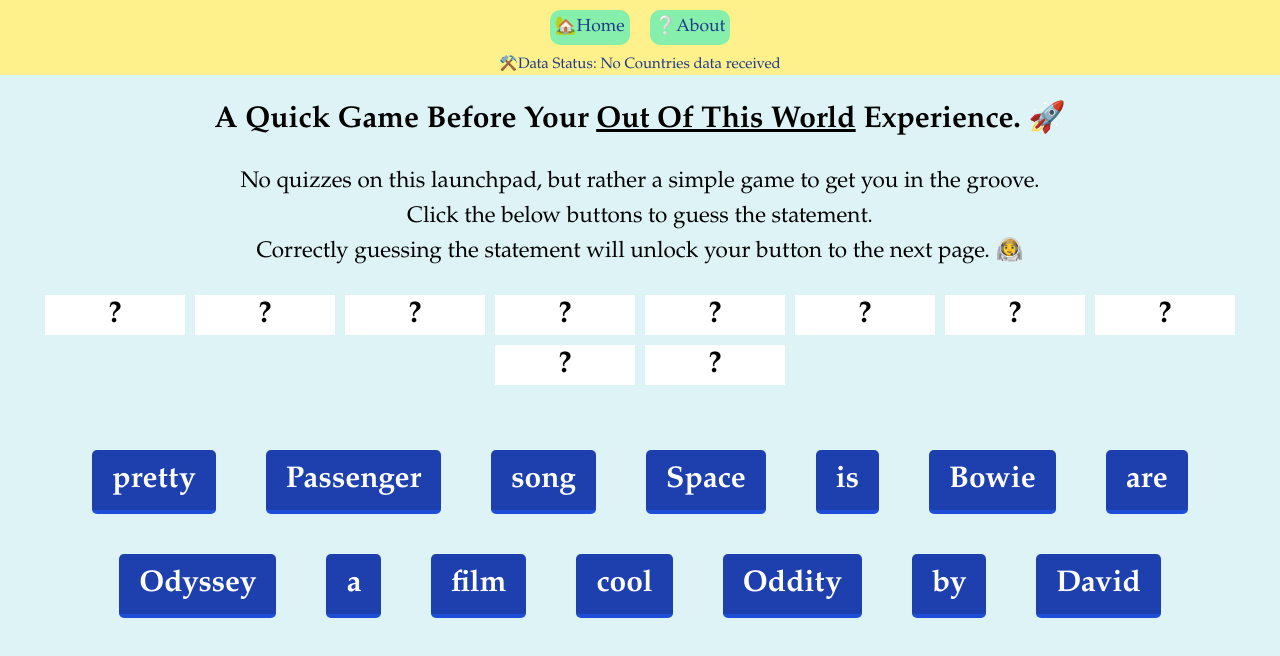
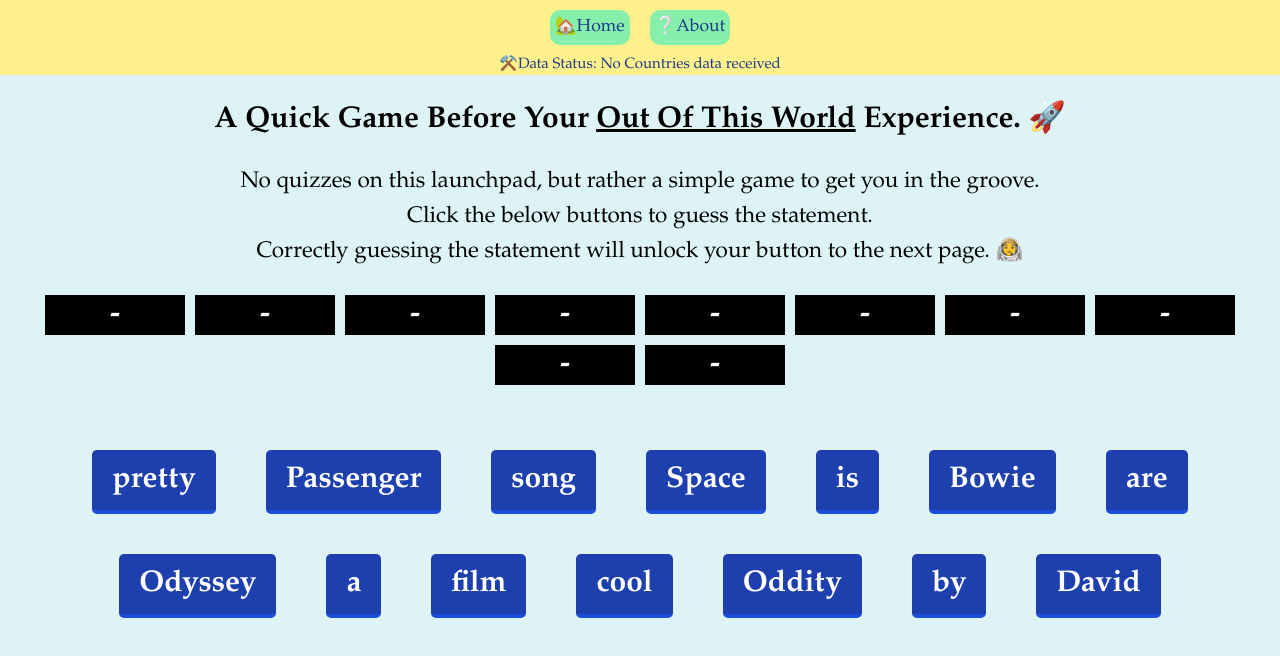
Before and after one commit to gohguancheng/clever-virtual-wanderer, a React (Vite) app: page /1/GroundControl in a window 1280 px wide. Shown: the top 656 px of the page. Built offline with nearby package versions, Linux system fonts and the light colour scheme; no server answers; the HTML template or start-up script is replaced by a standard one.

Commit message:
adjusted ResultPage and content. Changed SpaceOddityPage text font.

```diff
--- a/src/Pages/ResultsPage.jsx
+++ b/src/Pages/ResultsPage.jsx
@@ -93,12 +93,12 @@
           <span className="underline">{facts?.capital}</span>.
         </li>
         <li>
-          As of 2021, about{" "}
+          As at 2021, about{" "}
           <span className="underline"> {(populationInMil > 0) ? `${populationInMil} million` : facts?.population }</span> people live
-          in: {current.country}.
+          in {current.country}.
         </li>
         <li>
-          As of 2021, {current.country}{" "}
+          As at 2021, {current.country}{" "}
           <span className="underline">
             {" "}
             is {facts?.isUNMember ? null : "not"} a member</span>{" "}
--- a/src/Pages/SpaceOddityPage.jsx
+++ b/src/Pages/SpaceOddityPage.jsx
@@ -5,13 +5,13 @@
 
 
 const SpaceOddityPage = () => {
-    const [statement, setStatement] = useState(["?", "?", "?", "?", "?", "?", "?","?", "?", "?",])
+    const [statement, setStatement] = useState(["-", "-", "-", "-", "-", "-", "-","-", "-", "-",])
     const [isUnlocked, setIsUnlocked] = useState(false)
 
     if (statement === ["Space", "Oddity", "by", "David", "Bowie", "is", "a", "pretty","cool", "song"]) return setIsUnlocked(true);
 
     const statementDisplay = statement.map((e, i) => {
-        return <span key={i} className="w-28 inline flex-wrap m-1 bg-white border-1 text-2xl border-slate-500 font-bold">{e}</span>
+        return <span key={i} className="w-28 inline flex-wrap m-1 bg-black border-1 text-white text-2xl border-slate-500 font-bold">{e}</span>
     } )
 
   return <div className='flex-inline flex-col flex-nowrap'>
```
